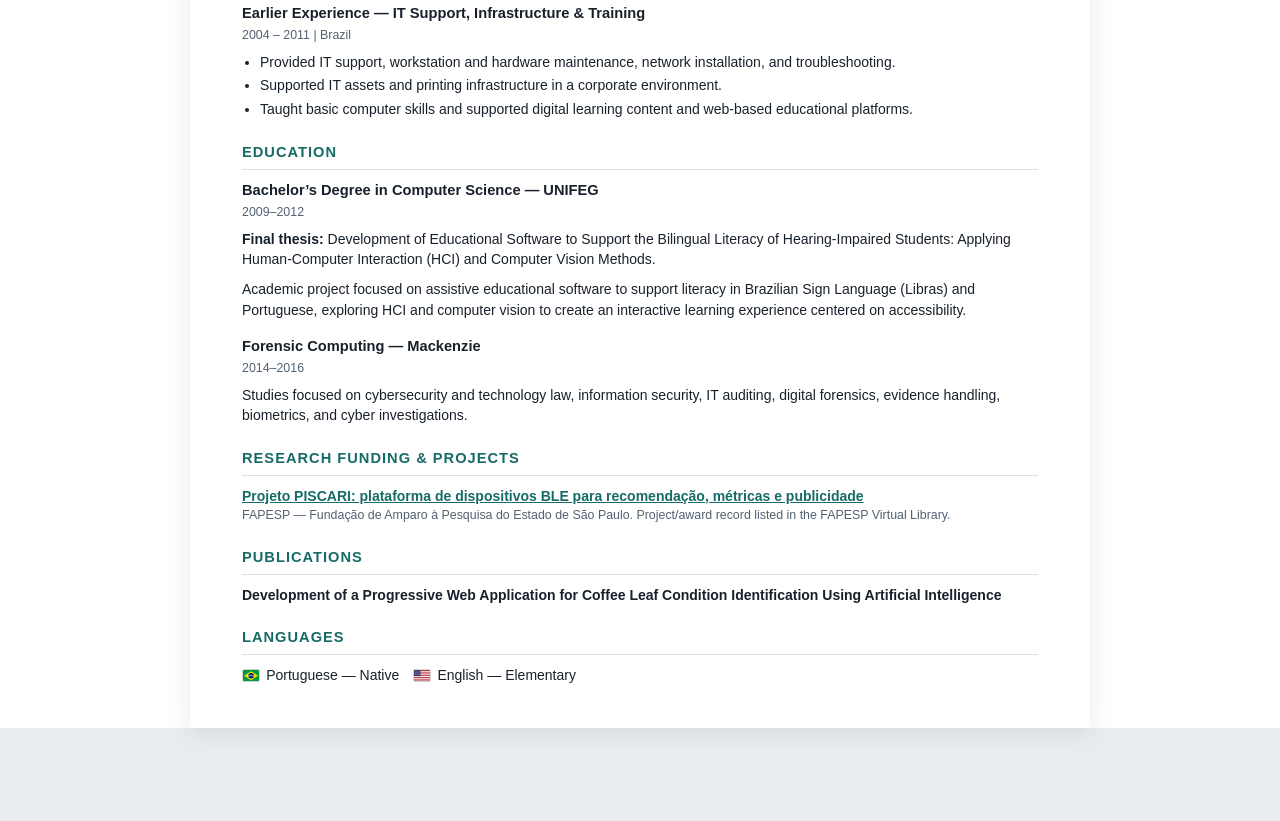
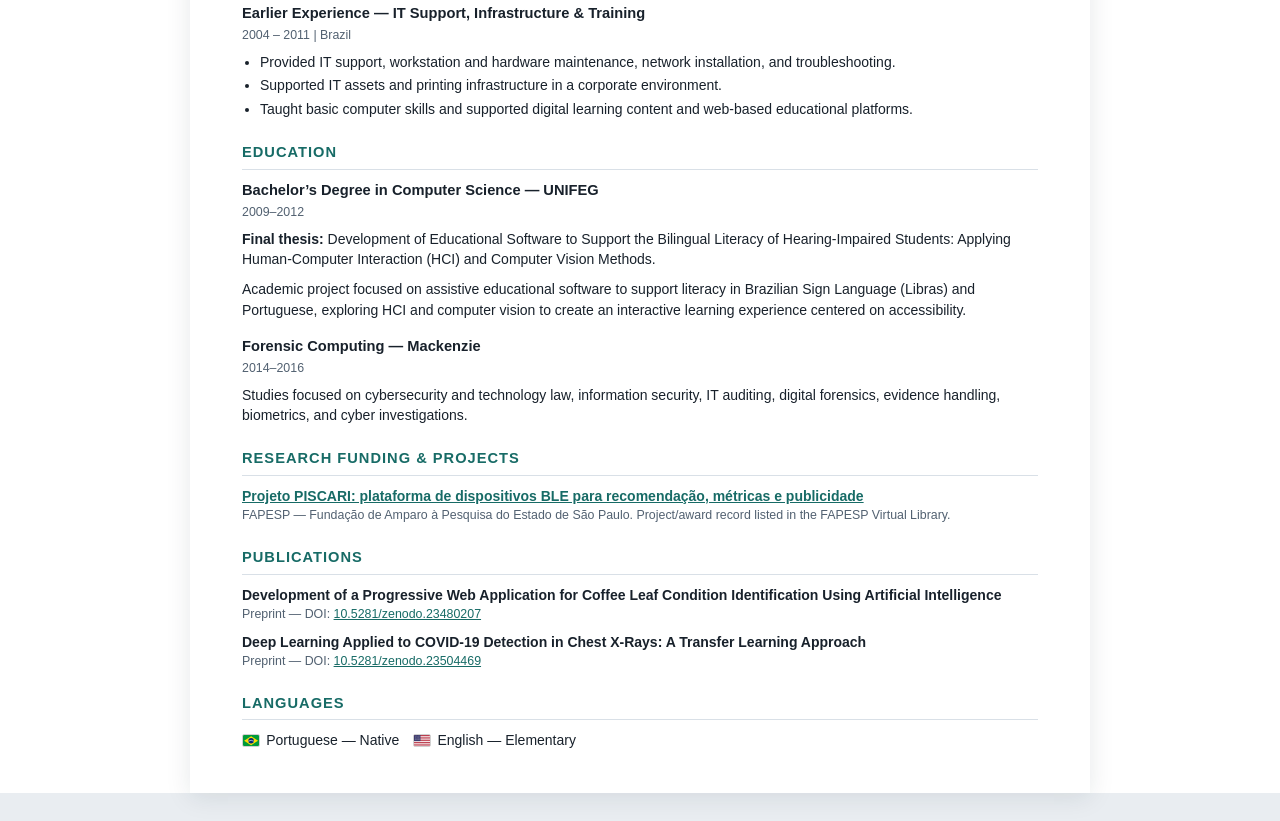
Before and after one commit to EuFreela/resume, a website: page index.html in a window 1280 px wide. Shown: the part 1905-2726 px from the top of the page. Before the commit the page ends 2661 px from the top, so only its background shows below. Drawn offline with Linux system fonts and the light colour scheme.

Commit message:
Add COVID-19 chest X-ray publication and DOIs to publications

```diff
--- a/index.html
+++ b/index.html
@@ -220,6 +220,11 @@
       <h2>Publications</h2>
       <div class="credential">
         <span class="credential-title">Development of a Progressive Web Application for Coffee Leaf Condition Identification Using Artificial Intelligence</span>
+        <div class="tagline">Preprint — DOI: <a href="https://doi.org/10.5281/zenodo.23480207">10.5281/zenodo.23480207</a></div>
+      </div>
+      <div class="credential">
+        <span class="credential-title">Deep Learning Applied to COVID-19 Detection in Chest X-Rays: A Transfer Learning Approach</span>
+        <div class="tagline">Preprint — DOI: <a href="https://doi.org/10.5281/zenodo.23504469">10.5281/zenodo.23504469</a></div>
       </div>
     </section>
 
```
